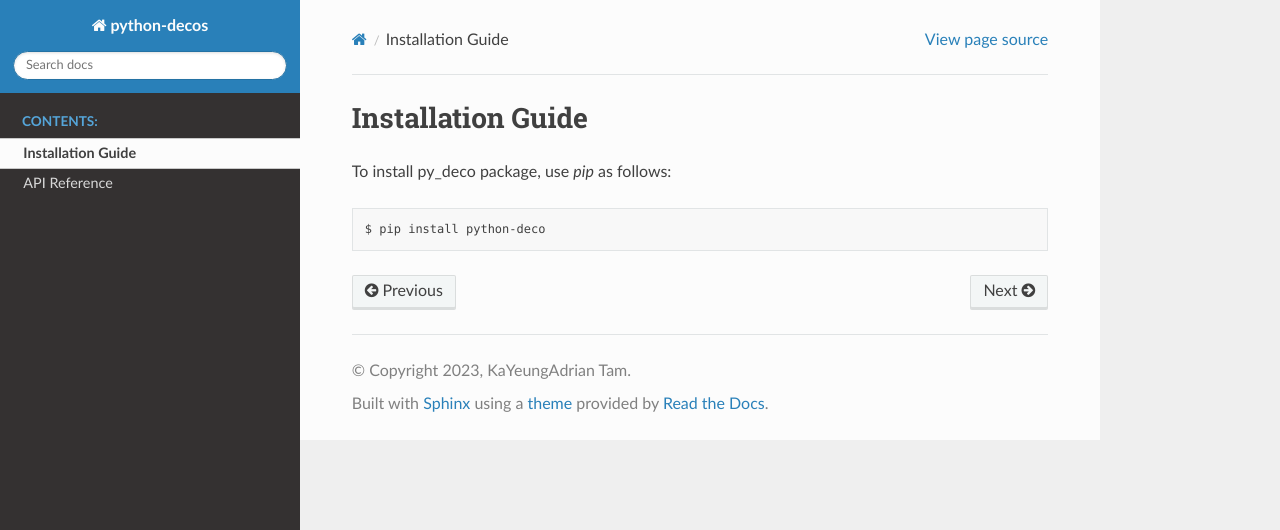
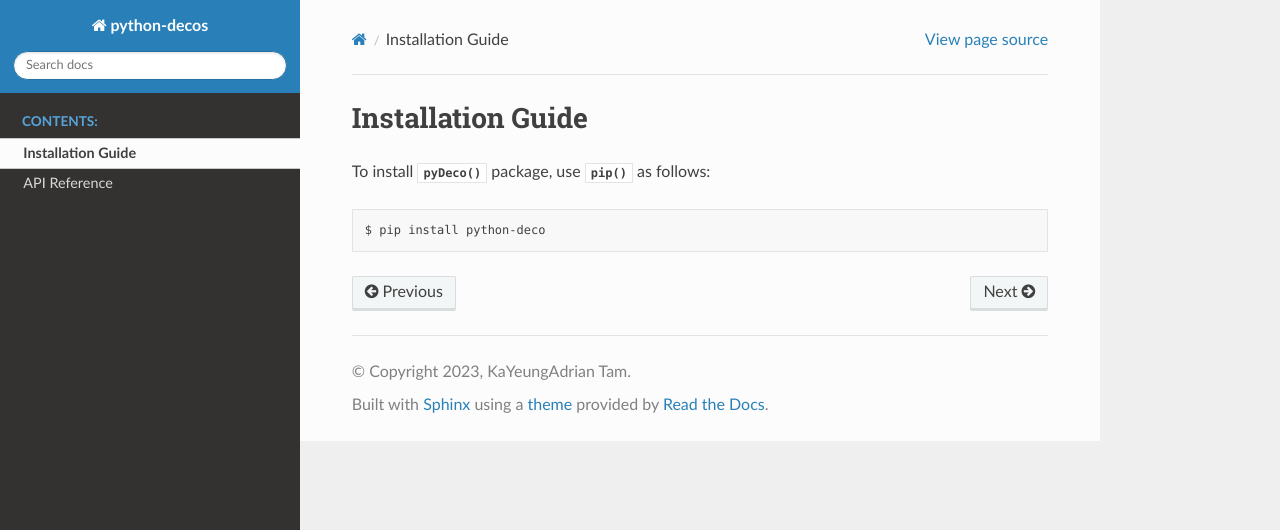
Before and after one commit to kayeungadrian-tam/py_decorators, a Sphinx documentation site: the page built from docs/installation.rst, in a window 1280 px wide. Shown: the top 530 px of the page. Built offline with Sphinx 7.4.7 and the Read the Docs theme 2.0.0, drawn with Linux system fonts in a browser that asks for light colours.

Commit message:
update docs

```diff
--- a/docs/installation.rst
+++ b/docs/installation.rst
@@ -1,7 +1,7 @@
 Installation Guide
 ==================
 
-To install py_deco package, use `pip` as follows:
+To install :func:`pyDeco` package, use :func:`pip` as follows:
 
 .. code-block:: bash
 
```
